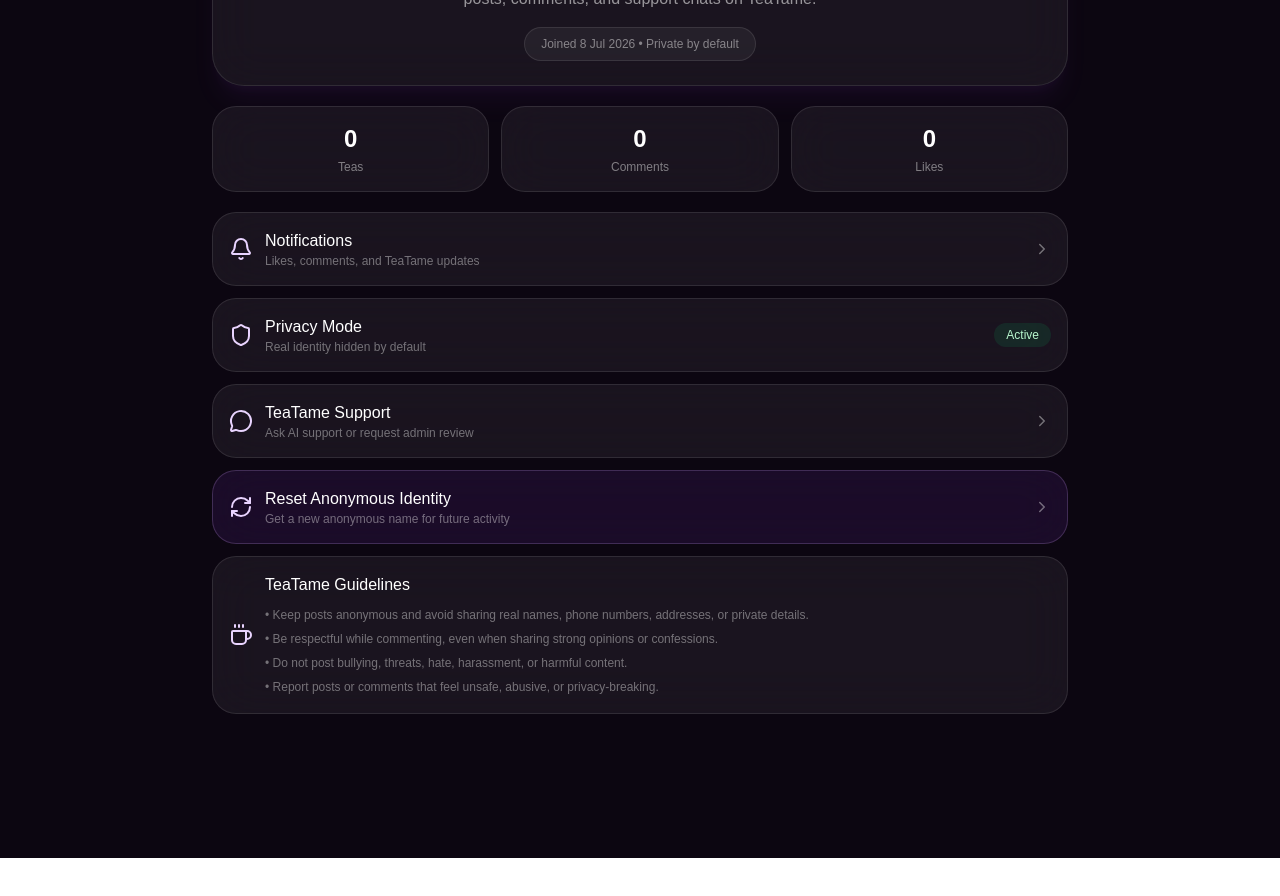
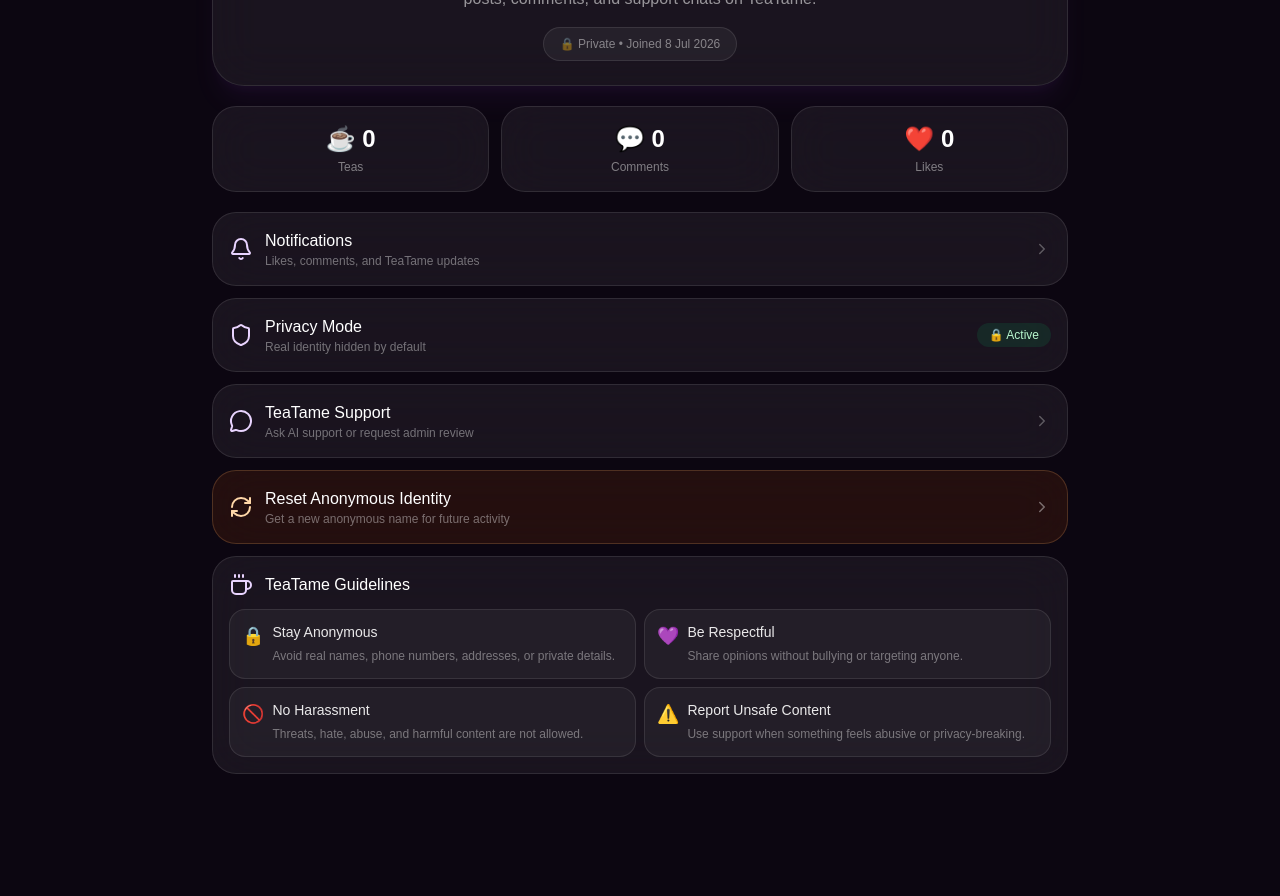
Before and after one commit to Shh-Suhiii/TeaTame, a Next.js app: page /profile in a window 1280 px wide. Shown: the part 380-1276 px from the top of the page. Before the commit the page ends 1238 px from the top, so only its background shows below. Built offline with nearby package versions, Linux system fonts and the light colour scheme; no server answers.

Commit message:
TeaCard  polish

```diff
--- a/app/profile/page.tsx
+++ b/app/profile/page.tsx
@@ -7,6 +7,7 @@
   Bell,
   ChevronRight,
   Coffee,
+  // Heart,
   MessageCircle,
   RefreshCw,
   Shield,
@@ -211,7 +212,7 @@
             Back
           </Link>
 
-          <h1 className="truncate font-semibold">Anonymous Profile</h1>
+          <h1 className="truncate font-semibold">Profile</h1>
         </nav>
       </header>
 
@@ -226,7 +227,7 @@
 
           <div className="p-5 sm:p-6">
             <div className="flex flex-col items-center text-center">
-              <div className="flex h-22 w-22 select-none items-center justify-center rounded-[1.75rem] border border-purple-300/30 bg-gradient-to-br from-purple-500/30 to-fuchsia-500/20 text-5xl shadow-2xl shadow-purple-500/20 sm:h-24 sm:w-24 sm:rounded-[2rem]">
+              <div className="flex h-20 w-20 select-none items-center justify-center rounded-[1.6rem] border border-purple-300/30 bg-gradient-to-br from-purple-500/30 to-fuchsia-500/20 text-4xl shadow-2xl shadow-purple-500/20 sm:h-24 sm:w-24 sm:rounded-[2rem] sm:text-5xl">
                 {emoji}
               </div>
 
@@ -236,7 +237,7 @@
               </p>
 
               <div className="mt-4 rounded-full border border-white/10 bg-white/5 px-4 py-2 text-xs text-white/45">
-                Joined {formatJoinedDate(user?.created_at)} • Private by default
+                🔒 Private • Joined {formatJoinedDate(user?.created_at)}
               </div>
             </div>
           </div>
@@ -244,17 +245,17 @@
 
         <div className="grid grid-cols-3 gap-2 sm:gap-3">
           <div className="rounded-[1.35rem] border border-white/10 bg-white/[0.06] p-3 text-center backdrop-blur-xl sm:rounded-3xl sm:p-4">
-            <p className="text-2xl font-bold tabular-nums">{stats.posts}</p>
+            <p className="text-2xl font-bold tabular-nums">☕ {stats.posts}</p>
             <p className="mt-1 text-xs text-white/45">Teas</p>
           </div>
 
           <div className="rounded-[1.35rem] border border-white/10 bg-white/[0.06] p-3 text-center backdrop-blur-xl sm:rounded-3xl sm:p-4">
-            <p className="text-2xl font-bold tabular-nums">{stats.comments}</p>
+            <p className="text-2xl font-bold tabular-nums">💬 {stats.comments}</p>
             <p className="mt-1 text-xs text-white/45">Comments</p>
           </div>
 
           <div className="rounded-[1.35rem] border border-white/10 bg-white/[0.06] p-3 text-center backdrop-blur-xl sm:rounded-3xl sm:p-4">
-            <p className="text-2xl font-bold tabular-nums">{stats.likes}</p>
+            <p className="text-2xl font-bold tabular-nums">❤️ {stats.likes}</p>
             <p className="mt-1 text-xs text-white/45">Likes</p>
           </div>
         </div>
@@ -277,7 +278,7 @@
                 <p className="text-xs text-white/40">Likes, comments, and TeaTame updates</p>
               </div>
             </div>
-            <ChevronRight size={18} className="text-white/40" />
+            <ChevronRight size={18} className="text-white/30" />
           </Link>
 
           <div className="flex items-center justify-between rounded-[1.35rem] border border-white/10 bg-white/[0.06] p-4 backdrop-blur-xl sm:rounded-3xl">
@@ -289,7 +290,7 @@
               </div>
             </div>
             <span className="rounded-full bg-green-400/10 px-3 py-1 text-xs text-green-200">
-              Active
+              🔒 Active
             </span>
           </div>
 
@@ -304,16 +305,16 @@
                 <p className="text-xs text-white/40">Ask AI support or request admin review</p>
               </div>
             </div>
-            <ChevronRight size={18} className="text-white/40" />
+            <ChevronRight size={18} className="text-white/30" />
           </Link>
 
           <button
             type="button"
             onClick={resetIdentity}
-            className="flex w-full items-center justify-between rounded-[1.35rem] border border-purple-300/20 bg-purple-500/10 p-4 text-left backdrop-blur-xl transition hover:bg-purple-500/15 sm:rounded-3xl"
+            className="flex w-full items-center justify-between rounded-[1.35rem] border border-orange-300/20 bg-orange-500/10 p-4 text-left backdrop-blur-xl transition hover:bg-orange-500/15 sm:rounded-3xl"
           >
             <div className="flex items-center gap-3">
-              <RefreshCw className="text-purple-200" />
+              <RefreshCw className="text-orange-200" />
               <div>
                 <span className="font-medium">Reset Anonymous Identity</span>
                 <p className="text-xs text-white/40">Get a new anonymous name for future activity</p>
@@ -323,17 +324,31 @@
           </button>
 
           <div className="rounded-[1.35rem] border border-white/10 bg-white/[0.06] p-4 backdrop-blur-xl sm:rounded-3xl">
-            <div className="flex items-center gap-3">
+            <div className="mb-3 flex items-center gap-3">
               <Coffee className="text-purple-200" />
-              <div>
-                <span className="font-medium">TeaTame Guidelines</span>
-                <ul className="mt-2 space-y-1 text-xs leading-5 text-white/40">
-                  <li>• Keep posts anonymous and avoid sharing real names, phone numbers, addresses, or private details.</li>
-                  <li>• Be respectful while commenting, even when sharing strong opinions or confessions.</li>
-                  <li>• Do not post bullying, threats, hate, harassment, or harmful content.</li>
-                  <li>• Report posts or comments that feel unsafe, abusive, or privacy-breaking.</li>
-                </ul>
-              </div>
+              <span className="font-medium">TeaTame Guidelines</span>
+            </div>
+
+            <div className="grid gap-2 sm:grid-cols-2">
+              {[
+                ["🔒", "Stay Anonymous", "Avoid real names, phone numbers, addresses, or private details."],
+                ["💜", "Be Respectful", "Share opinions without bullying or targeting anyone."],
+                ["🚫", "No Harassment", "Threats, hate, abuse, and harmful content are not allowed."],
+                ["⚠️", "Report Unsafe Content", "Use support when something feels abusive or privacy-breaking."],
+              ].map(([icon, title, text]) => (
+                <div
+                  key={title}
+                  className="rounded-2xl border border-white/10 bg-white/[0.045] p-3"
+                >
+                  <div className="flex items-start gap-2">
+                    <span className="text-lg">{icon}</span>
+                    <div>
+                      <p className="text-sm font-medium text-white/90">{title}</p>
+                      <p className="mt-1 text-xs leading-5 text-white/40">{text}</p>
+                    </div>
+                  </div>
+                </div>
+              ))}
             </div>
           </div>
         </div>
--- a/components/feed/TeaCard.tsx
+++ b/components/feed/TeaCard.tsx
@@ -180,7 +180,7 @@
       : isNewTea
         ? "🆕 New"
         : null;
-  const shouldShowReadMore = content.trim().length > 180 || content.split(/\n+/).length > 4;
+  const shouldShowReadMore = content.trim().length > 160 || content.split(/\n+/).length > 3;
 
   return (
     <article className="rounded-[1.5rem] border border-white/10 bg-white/[0.055] p-4 shadow-xl shadow-purple-500/5 backdrop-blur-xl transition duration-300 active:scale-[0.99] hover:border-purple-400/40 hover:bg-white/[0.075] hover:shadow-purple-500/10 sm:rounded-[2rem] sm:p-5 md:p-5">
@@ -207,7 +207,7 @@
       {content && (
         <Link
           href={`/tea/${id}`}
-          className="mt-3 block line-clamp-4 whitespace-pre-wrap break-words rounded-2xl text-[15px] leading-7 text-white/85 transition hover:text-white active:scale-[0.995] [overflow-wrap:anywhere] sm:mt-4 md:text-lg md:leading-8"
+          className="mt-3 block overflow-hidden break-words rounded-2xl text-[15px] leading-7 text-white/85 transition hover:text-white active:scale-[0.995] [display:-webkit-box] [-webkit-box-orient:vertical] [-webkit-line-clamp:4] [overflow-wrap:anywhere] sm:mt-4 md:text-lg md:leading-8"
         >
           {content}
         </Link>
```
